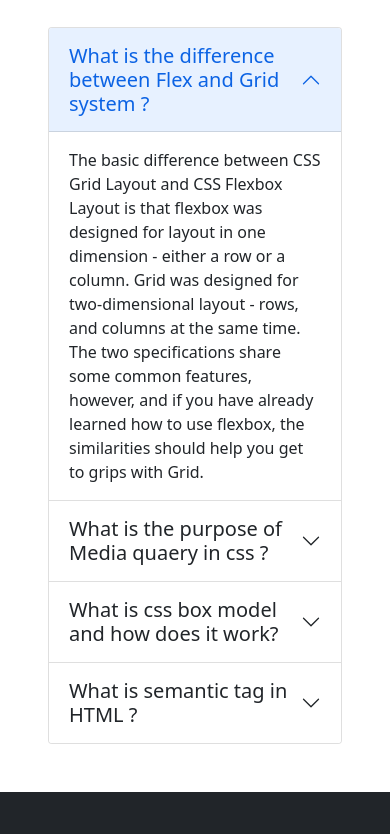
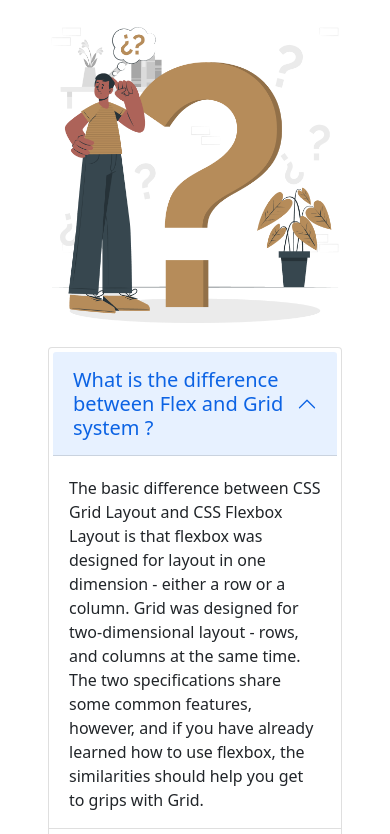
Before and after one commit to Atik074/legal-solution, a plain HTML site: page index.html in a window 390 px wide. Shown: the part 4360-5194 px from the top of the page. Drawn offline with nearby package versions, Linux system fonts and the light colour scheme.

Commit message:
responsive sm device

```diff
--- a/index.html
+++ b/index.html
@@ -219,14 +219,23 @@
       </section>
 <!-- images-slider-section end -->
 <!-- accordion section start -->
-<section class="container-fluid mt-5 px-5">
-  <div class="text-center">
+<section class="container-fluid mt-5 px-5 ">
+  <div class="text-center ">
     <h1 class="fs-1 mb-4">Frequently Asked Any Questions</h1>
     <p class=" fs-5 mb-5 legal-description common-padding">There are many variations of passages of Lorem Ipsum available, but the majority have suffered alteration in some form, by injected humour.We should avoid male-practice</p>
    </div>
-  <div class="accordion px-5 common-padding" id="accordionExample">
+
+   <div class="d-flex flex-column flex-sm-row flex-md-row flex-lg-row justify-content-center align-items-center  gap-4   mt-3">
+
+
+
+  <div class="w-50 accordion-with-img order-last order-md-first ">
+
+
+
+  <div class=" accordion   px-5 common-padding" id="accordionExample">
     <div class="accordion-item">
-      <h2 class="accordion-header" id="headingOne">
+      <h2 class="accordion-header p-1" id="headingOne">
         <button class="accordion-button fs-5" type="button" data-bs-toggle="collapse" data-bs-target="#collapseOne" aria-expanded="true" aria-controls="collapseOne">What is the difference between Flex and Grid system ?
 
         </button>
@@ -238,7 +247,7 @@
       </div>
     </div>
     <div class="accordion-item">
-      <h2 class="accordion-header" id="headingTwo">
+      <h2 class="accordion-header p-1" id="headingTwo">
         <button class="accordion-button collapsed fs-5" type="button" data-bs-toggle="collapse" data-bs-target="#collapseTwo" aria-expanded="false" aria-controls="collapseTwo">
          What is the purpose of Media quaery in css ?
         </button>
@@ -250,7 +259,7 @@
       </div>
     </div>
     <div class="accordion-item">
-      <h2 class="accordion-header" id="headingThree">
+      <h2 class="accordion-header p-1" id="headingThree">
         <button class="accordion-button collapsed fs-5" type="button" data-bs-toggle="collapse" data-bs-target="#collapseThree" aria-expanded="false" aria-controls="collapseThree">
         What is css box model and how does it work?
         </button>
@@ -262,7 +271,7 @@
       </div>
     </div>
     <div class="accordion-item">
-      <h2 class="accordion-header" id="headingfour">
+      <h2 class="accordion-header p-2" id="headingfour">
         <button class="accordion-button collapsed fs-5" type="button" data-bs-toggle="collapse" data-bs-target="#collapsefour" aria-expanded="false" aria-controls="collapsefour">
          What is semantic tag in HTML ?
         </button>
@@ -274,7 +283,30 @@
         </div>
       </div>
     </div>
+    <div class="accordion-item">
+      <h2 class="accordion-header p-1 " id="headingfive">
+        <button class="accordion-button collapsed fs-5" type="button" data-bs-toggle="collapse" data-bs-target="#collapsefive" aria-expanded="false" aria-controls="collapsefive">
+         which css frame do you like most ?
+        </button>
+      </h2>
+      <div id="collapsefive" class="accordion-collapse collapse" aria-labelledby="headingfive" data-bs-parent="#accordionExample">
+        <div class="accordion-body">
+        There are two types of css framework.one is Bootstrap and other is tailwind .I like tailwind css.Bacause tailwind framework is more customable than bootstrap.Here huge margin and padding and color combination presented
+        </div>
+      </div>
+    </div>
   </div>
+
+</div>
+
+
+
+  <div class="w-50 accordion-with-img order-first order-md-last">
+
+    <img src="./images/faq.png" class="img-fluid"  alt="">
+  </div>
+
+</div>
 
 </section>
 
--- a/style.css
+++ b/style.css
@@ -18,4 +18,7 @@
 .common-padding{
     padding: 0 !important;
 }
+.accordion-with-img{
+    width: 100% !important;
 }
+}
```
